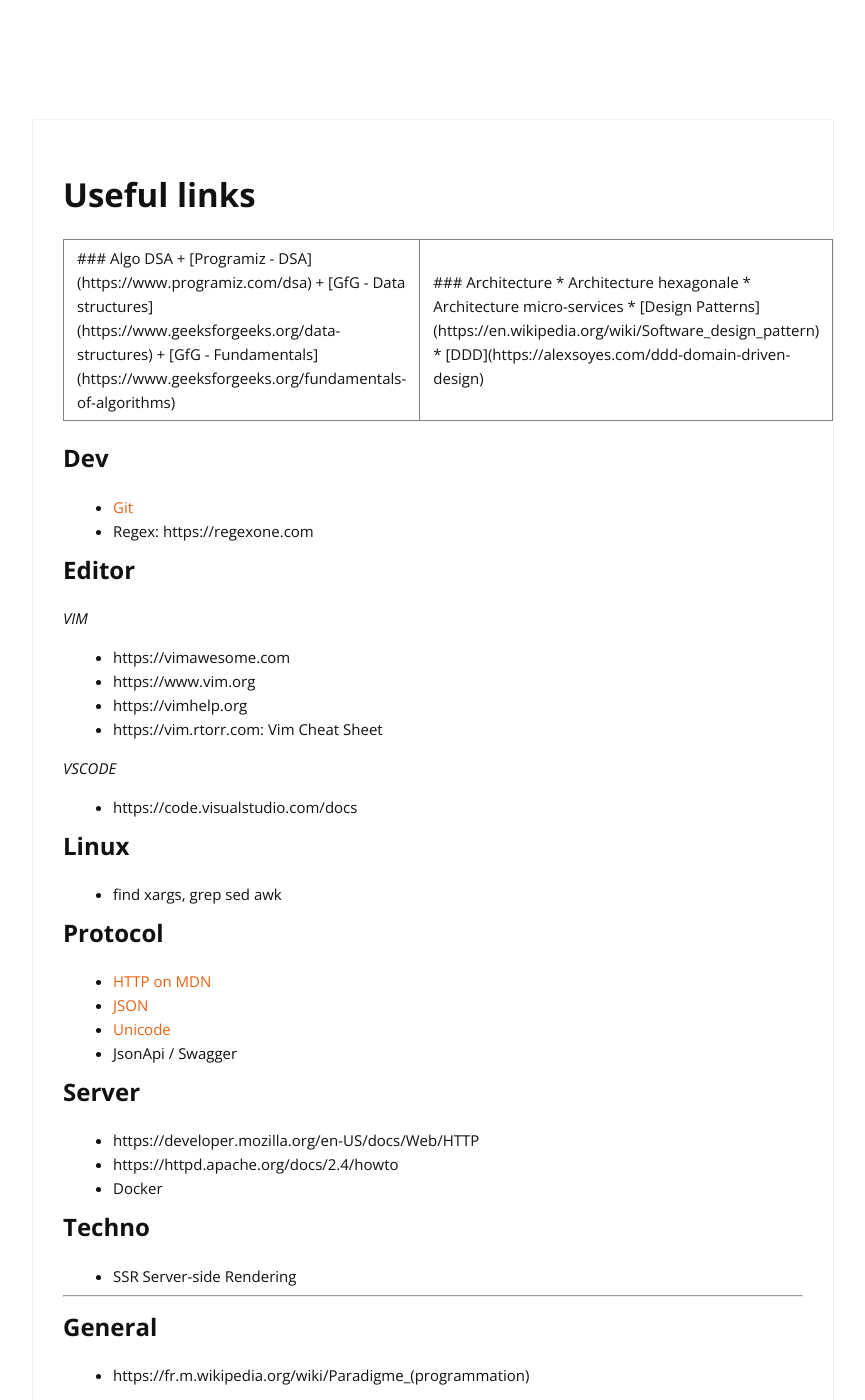
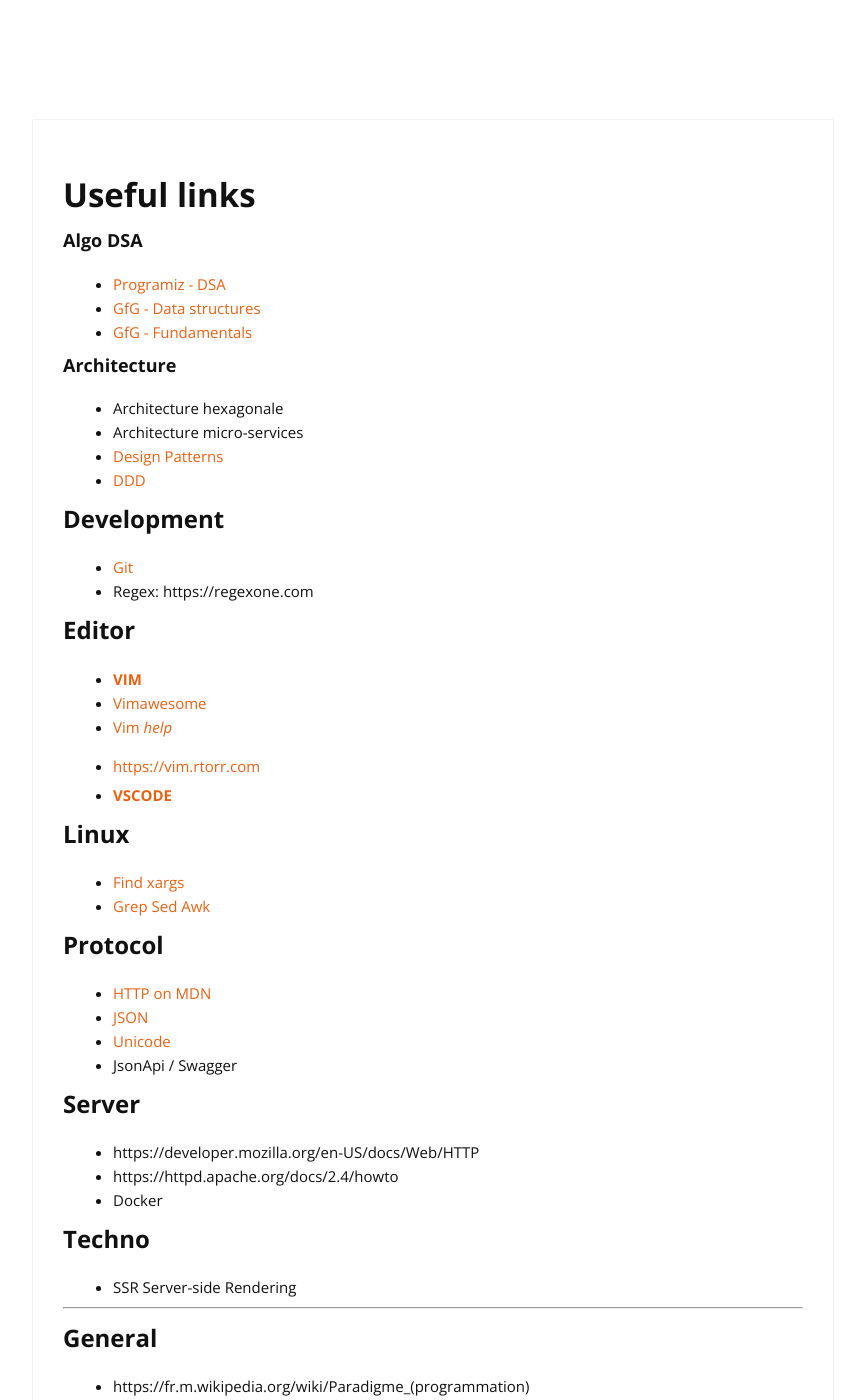
Before and after one commit to cylmat/cylmat.github.io, a Jekyll site: the page built from _pages/USEFUL.md, in a window 1280 px wide and 1400 px high. Shown: the whole window, without its empty margins (207-1072 px from the left). Built offline with Jekyll 4.4.1, drawn with Linux system fonts in a browser that asks for light colours; nearby versions of some CDN libraries.

Commit message:
Update USEFUL.md

```diff
--- a/_pages/USEFUL.md
+++ b/_pages/USEFUL.md
@@ -4,14 +4,10 @@
 permalink: /useful/
 ---
 
-<table><tr><td>
-
 ### Algo DSA
 + [Programiz - DSA](https://www.programiz.com/dsa)
 + [GfG - Data structures](https://www.geeksforgeeks.org/data-structures)
 + [GfG - Fundamentals](https://www.geeksforgeeks.org/fundamentals-of-algorithms)
-
-</td><td>
 
 ### Architecture
 * Architecture hexagonale
@@ -19,24 +15,21 @@
 * [Design Patterns](https://en.wikipedia.org/wiki/Software_design_pattern)
 * [DDD](https://alexsoyes.com/ddd-domain-driven-design)
 
-</td></tr></table>
-
-## Dev
+## Development
 + [Git](https://git-scm.com/doc)
 + Regex: https://regexone.com
 
 ## Editor
-_VIM_
-* https://vimawesome.com
-* https://www.vim.org
-* https://vimhelp.org
-* https://vim.rtorr.com: Vim Cheat Sheet
+* [**VIM**](https://www.vim.org)
+* [Vimawesome](https://vimawesome.com)
+* [Vim _help_](https://vimhelp.org)
+* [https://vim.rtorr.com](Vim Cheat Sheet)
 
-_VSCODE_
-* https://code.visualstudio.com/docs
++ [**VSCODE**](https://code.visualstudio.com/docs)
 
 ## Linux
-- find xargs, grep sed awk
+- [Find xargs](https://www.everythingcli.org/find-exec-vs-find-xargs)
+- [Grep Sed Awk](http://www.corporesano.org/doc-site/grepawksed.html)
 
 ## Protocol
 * [HTTP on MDN](https://developer.mozilla.org/fr/docs/Web/HTTP)
```
